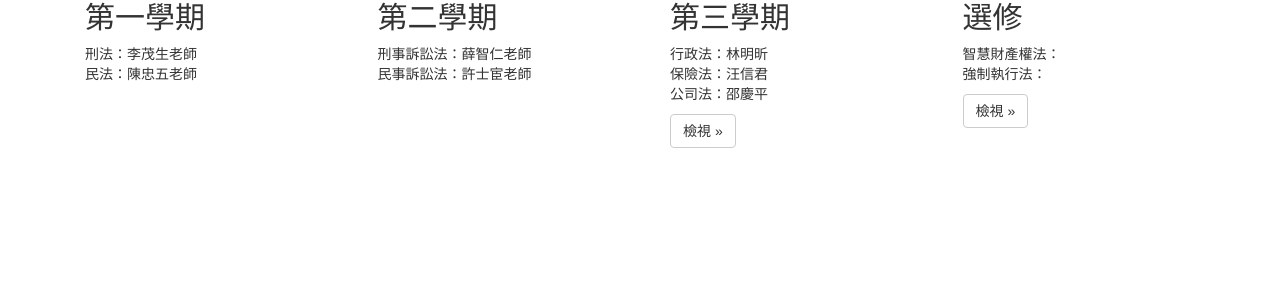
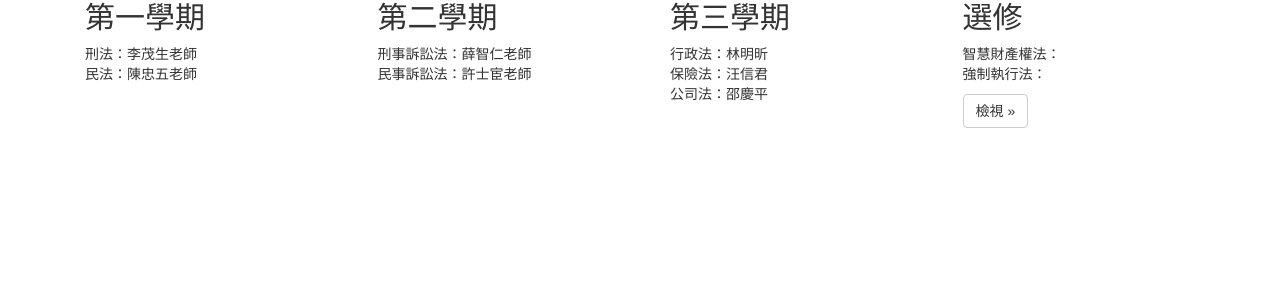
Before and after one commit to maxmilian/ntu_specs_law, a Jekyll site: the page built from index.html, in a window 1280 px wide. Shown: the part 429-733 px from the top of the page. Built offline with Jekyll 4.4.1, drawn with Linux system fonts in a browser that asks for light colours; nearby versions of some CDN libraries.

Commit message:
update packages, remove semester3 link

```diff
--- a/index.html
+++ b/index.html
@@ -36,7 +36,7 @@ layout: template1
         保險法：汪信君<br/>
         公司法：邵慶平
       </p>
-      <p><a class="btn btn-default" href="/ntu_specs_law/semester3" role="button">檢視 &raquo;</a></p>
+      <p><!--a class="btn btn-default" href="/ntu_specs_law/semester3" role="button">檢視 &raquo;</a--></p>
     </div>
     <div class="col-md-3">
       <h2>選修</h2>
```
Also changed, not shown: Gemfile.lock, README.md, 1 other file.
